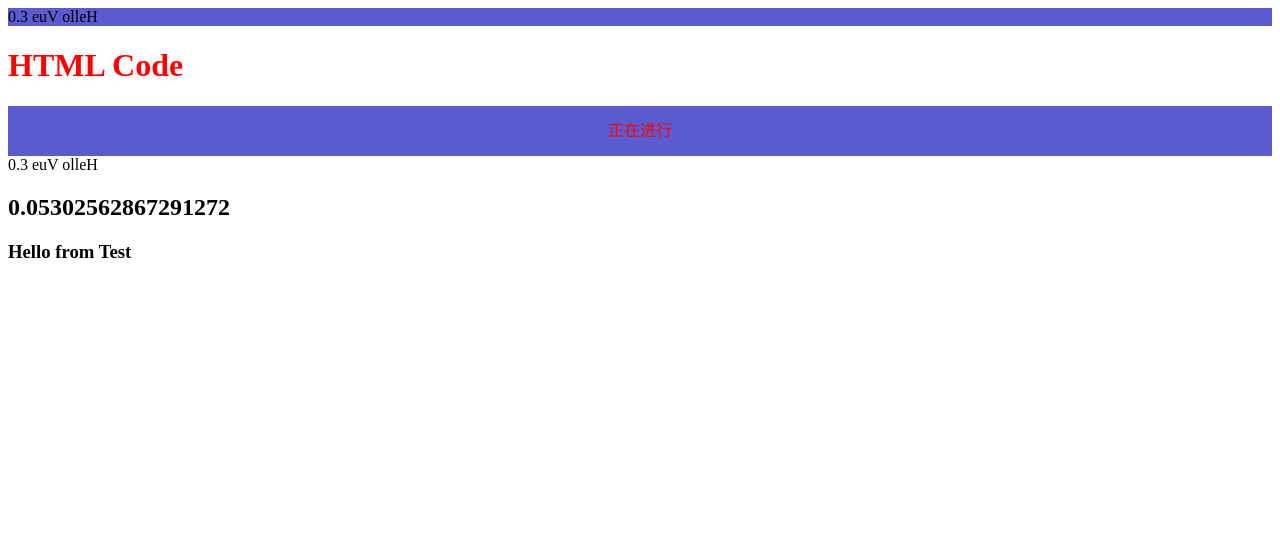
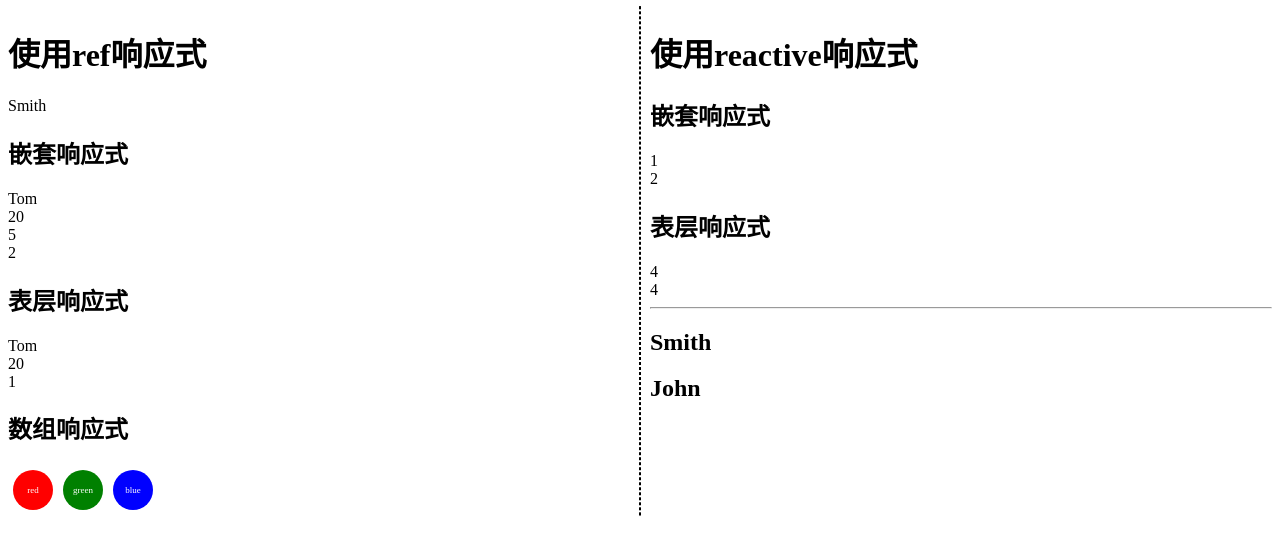
Before and after one commit to LvYuanWang/vue3_fast_entry, a Vue app: page / in a window 1280 px wide. Shown: the top 554 px of the page. Built offline with nearby package versions, Linux system fonts and the light colour scheme.

Commit message:
vue3响应式基础

```diff
--- a/src/App.vue
+++ b/src/App.vue
@@ -1,52 +1,164 @@
 <template>
-  <div :id :disabled="isDisable">{{ msg.split('').reverse().join('') }}</div>
-  <div v-html="htmlCode" :id="`list-${number}`"></div>
-  <div v-bind="attributeObj">{{ isDoing ? "正在进行" : "已经结束" }}</div>
-  <div>{{ handleClick() }}</div>
-  <h2>{{ Math.random() }}</h2>
-  <h3>{{ Test.msg }}</h3>
+  <div class="container">
+    <div>
+      <h1>使用ref响应式</h1>
+      <div>{{ name }}</div>
+      <h2>嵌套响应式</h2>
+      <div>{{ Bill.name }}</div>
+      <div>{{ Bill.age }}</div>
+      <div>{{ Bill.count + 4 }}</div>
+      <div>{{ Bill.nested.count + 1 }}</div>
+      <h2>表层响应式</h2>
+      <div id="BillTow">{{ BillTwo.name }}</div>
+      <div>{{ BillTwo.age }}</div>
+      <div>{{ BillTwo.nested.count }}</div>
+      <h2>数组响应式</h2>
+      <div v-for="(color, index) in colorArr" :key="index" :style="{ backgroundColor: color }" class="color_item">
+        {{ color }}</div>
+    </div>
+    <div>
+      <h1>使用reactive响应式</h1>
+      <h2>嵌套响应式</h2>
+      <div>{{ state.count1 }}</div>
+      <div>{{ state.nested.count2 }}</div>
+      <h2>表层响应式</h2>
+      <div>{{ shallowState.count1 }}</div>
+      <div>{{ shallowState.nested.count2 }}</div>
+      <hr>
+      <h2>{{ obj.name }}</h2>
+      <h2>{{ nameThree.nameOne }}</h2>
+    </div>
+    <hr id="hr" />
+  </div>
 </template>
 
-<script>
-export default {
-  setup() {
-    const msg = 'Hello Vue 3.0';
-    const htmlCode = '<h1 style="color: red;">HTML Code</h1>';
-    const id = 'my-id';
-    const isDisable = null;
-    const number = 1;
-    const isDoing = true;
-    const attributeObj = {
-      id: "my-id",
-      class: "my-class"
-    };
-    return {
-      msg,
-      htmlCode,
-      id,
-      isDisable,
-      attributeObj,
-      number,
-      isDoing
-    }
-  },
-  methods: {
-    handleClick() {
-      return this.msg.split('').reverse().join('');
+<script setup>
+// ref: 深层响应式
+// shallowRef: 浅层响应式
+// nextTick: 下一次DOM更新循环结束之后执行延迟回调
+// onMounted: 在挂载之后执行回调
+// reactive: 深层响应式, 将对象转换为响应式对象
+// shallowReactive: 浅层响应式, 将对象转换为响应式对象, 只监听对象的第一层属性
+import { ref, shallowRef, reactive, shallowReactive, nextTick, onMounted } from 'vue';
+
+// 使用ref响应式
+// 现在的name就是一个响应式的数据
+let name = ref("Bill"); // 顶级ref, 在模板中会自动解包
+let colorArr = ref(["red", "green", "blue"]);
+let BillTwoElement = null;
+let Bill = ref({
+  name: "Bill",
+  age: 18,
+  count: ref(1), // 非顶级ref, 新版本的vue会自动解包
+  nested: {
+    count: 0
+  }
+});
+let BillTwo = shallowRef({
+  name: "BillTwo",
+  age: 20,
+  nested: {
+    count: 5,
+  }
+});
+// setInterval(() => {
+//   colorArr.value.push(`#${Math.random().toString(16).slice(2, 8)}`);
+// }, 1000);
+setTimeout(() => {
+  // name.value = "Tom";
+  Bill.value.name = "Tom";
+  Bill.value.age = 20;
+  Bill.value.nested.count = 1;
+}, 2000);
+// 不能更改
+setTimeout(() => {
+  BillTwo.value.name = "Tom";
+  BillTwo.value.age = 20;
+  BillTwo.value.nested.count = 1;
+}, 2000);
+// 可以更改
+setTimeout(async () => {
+  BillTwo.value = {
+    name: "Tom",
+    age: 20,
+    nested: {
+      count: 1
     }
   }
-}
+  // 等待DOM更新
+  await nextTick();
+  console.log(BillTwoElement.innerText);
+}, 4000);
+onMounted(() => {
+  BillTwoElement = document.getElementById("BillTow");
+  console.log(BillTwoElement.innerText);
+})
+
+// 使用reactive响应式
+const state = reactive({
+  count1: 0,
+  nested: {
+    count2: 1
+  }
+});
+const shallowState = shallowReactive({
+  count1: 3,
+  nested: {
+    count2: 3
+  }
+});
+const obj = shallowReactive({
+  name
+});
+const nameOne = ref("Alice");
+const nameTwo = ref("Bob");
+const nameThree = shallowReactive({ nameOne });
+
+nameThree.nameOne = nameTwo;
+
+setTimeout(() => {
+  state.count1++;
+  state.nested.count2++;
+  shallowState.count1++;
+}, 2000);
+setTimeout(() => {
+  obj.name.value = "John";
+  nameOne.value = "Smith";
+}, 3000);
+setTimeout(() => {
+  shallowState.nested.count2++;
+  name.value = "Smith";
+  nameTwo.value = "John";
+}, 4000);
 </script>
 
 <style scoped>
-.my-class {
-  color: red;
-  height: 50px;
+.color_item {
+  width: 40px;
+  height: 40px;
+  margin: 5px;
+  border-radius: 50%;
+  float: left;
   text-align: center;
-  line-height: 50px;
+  line-height: 40px;
+  color: #fff;
+  font-size: 9px;
 }
 
-#my-id {
-  background-color: rgb(91, 91, 209);
+.container {
+  display: grid;
+  grid-template-columns: 1fr 1fr;
+  gap: 20px;
+  position: relative;
+}
+
+#hr {
+  position: absolute;
+  height: 100%;
+  left: 50%;
+  top: -10px;
+  transform: translateX(-50%) rotate(180deg);
+  border-width: 1px;
+  border-style: dashed;
 }
 </style>
```
Also changed, not shown: 1 other file (tests, documents, lock files or other folders).
